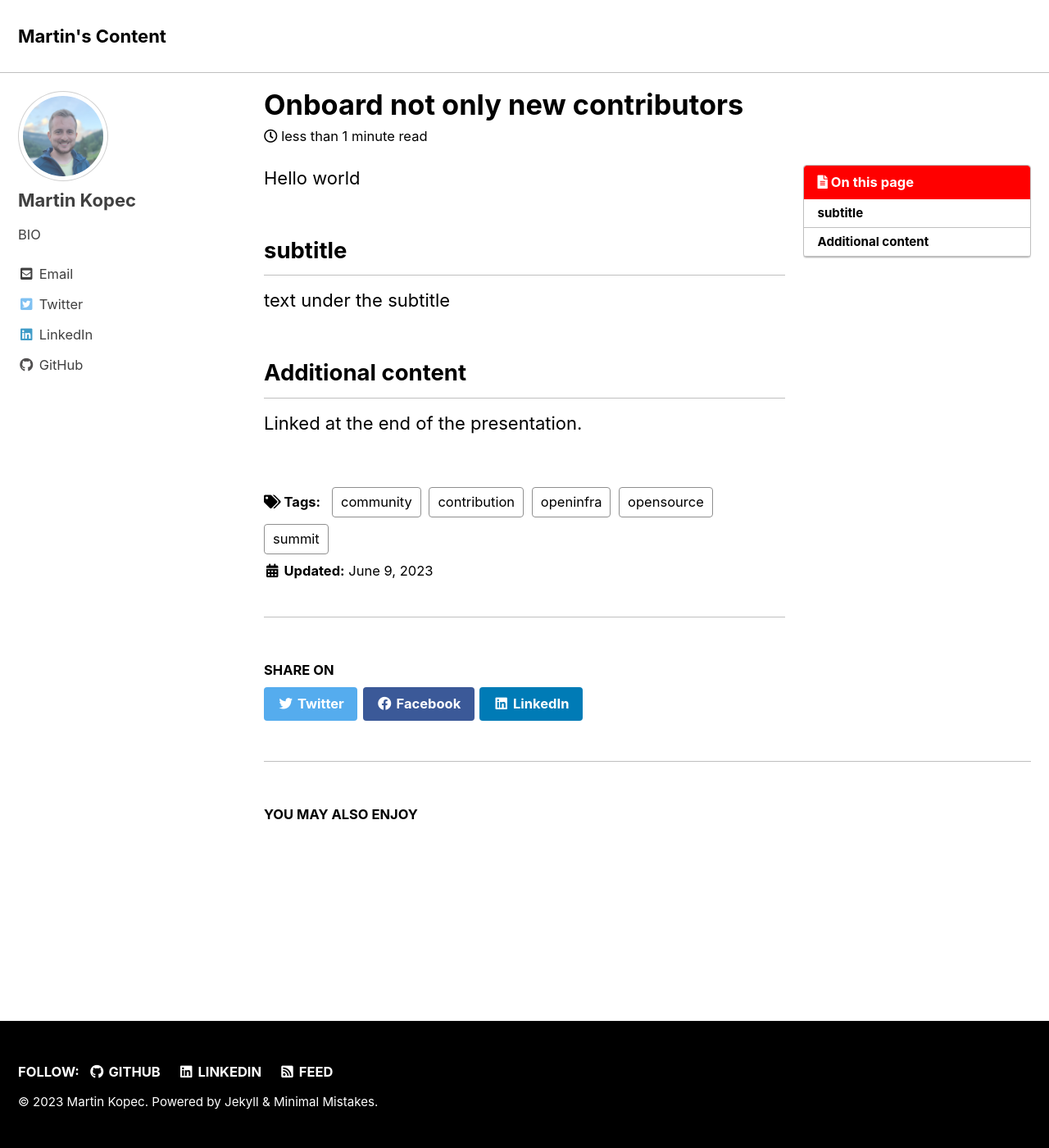
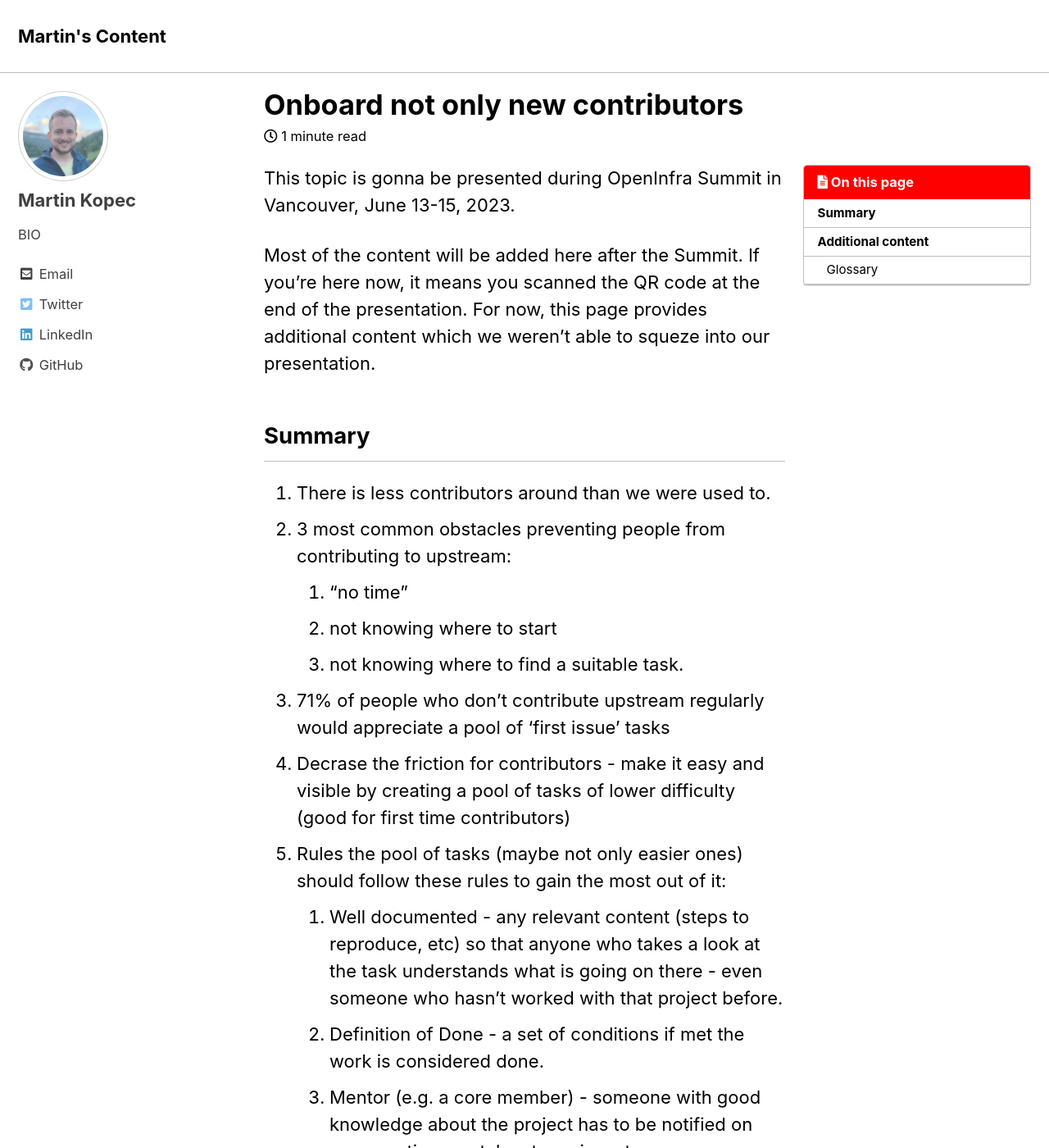
Before and after one commit to kopecmartin/kopecmartin.github.io, a Jekyll site: the page built from _posts/2023-06-09-onboard-not-only-new-contributors.md, in a window 1280 px wide and 1400 px high. Shown: the whole window at 82% size. Built offline with Jekyll 4.4.1, drawn with Linux system fonts in a browser that asks for light colours; cached includes are drawn as plain includes; some of the changed text lies outside the part shown.

Commit message:
Onboard not only new contributors
Landing page for the presentation with the additional content that
we weren't able to fit in our presentation.

```diff
--- a/_posts/2023-06-09-onboard-not-only-new-contributors.md
+++ b/_posts/2023-06-09-onboard-not-only-new-contributors.md
@@ -10,12 +10,28 @@ tags:
 toc: true
 ---
 
-Hello world
+This topic is gonna be presented during OpenInfra Summit in Vancouver, June 13-15, 2023.
 
-## subtitle
+Most of the content will be added here after the Summit. If you're here now, it means you scanned the QR code at the end of the presentation. For now, this page provides additional content which we weren't able to squeze into our presentation.
 
-text under the subtitle
+## Summary
+1. There is less contributors around than we were used to.
+2. 3 most common obstacles preventing people from contributing to upstream:
+    1. "no time"
+    2. not knowing where to start
+    3. not knowing where to find a suitable task.
+3. 71% of people who don't contribute upstream regularly would appreciate a pool of 'first issue' tasks
+4. Decrase the friction for contributors - make it easy and visible by creating a pool of tasks of lower difficulty (good for first time contributors)
+5. Rules the pool of tasks (maybe not only easier ones) should follow these rules to gain the most out of it:
+    1. Well documented - any relevant content (steps to reproduce, etc) so that anyone who takes a look at the task understands what is going on there - even someone who hasn't worked with that project before.
+    2. Definition of Done - a set of conditions if met the work is considered done.
+    3. Mentor (e.g. a core member) - someone with good knowledge about the project has to be notified on any questions, patches to review etc
+    4. Quick response time from both - mentor and assignee (one of the obstacles is 'no time')
+6. In upstream we already use low-hanging-fruit tag on Launchpad - let's build on top of that by making sure all tasks marked as such follow the 4 rules mentioned above.
 
 ## Additional content
 
-Linked at the end of the presentation.
+For more about forming habbits see [Atomic Habits by James Clear](https://jamesclear.com/atomic-habits-summary)
+
+### Glossary
+- **putter around** - "To move from place to place, doing trivial, random, or aimless tasks or activities." [source](https://idioms.thefreedictionary.com/putter+around)
```
